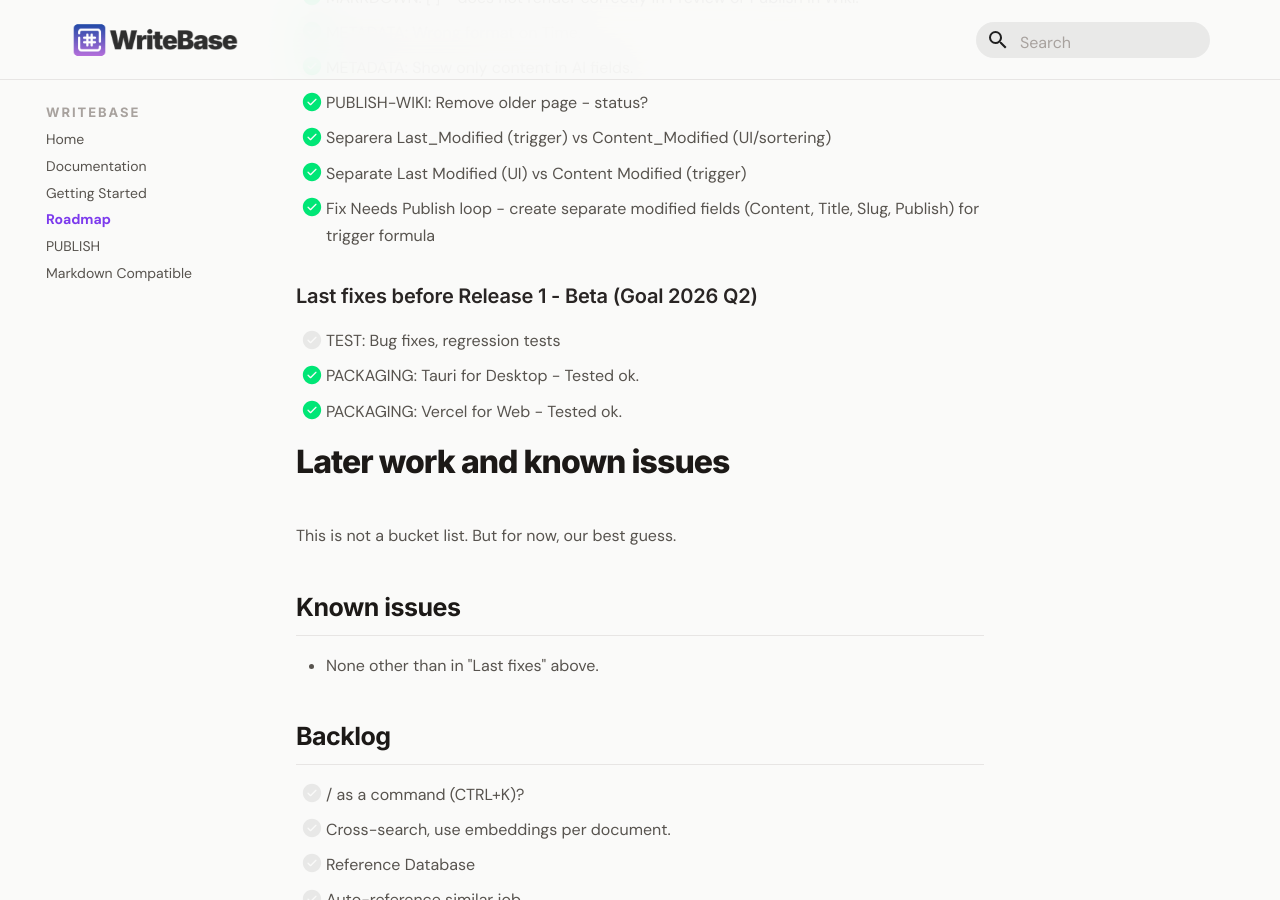
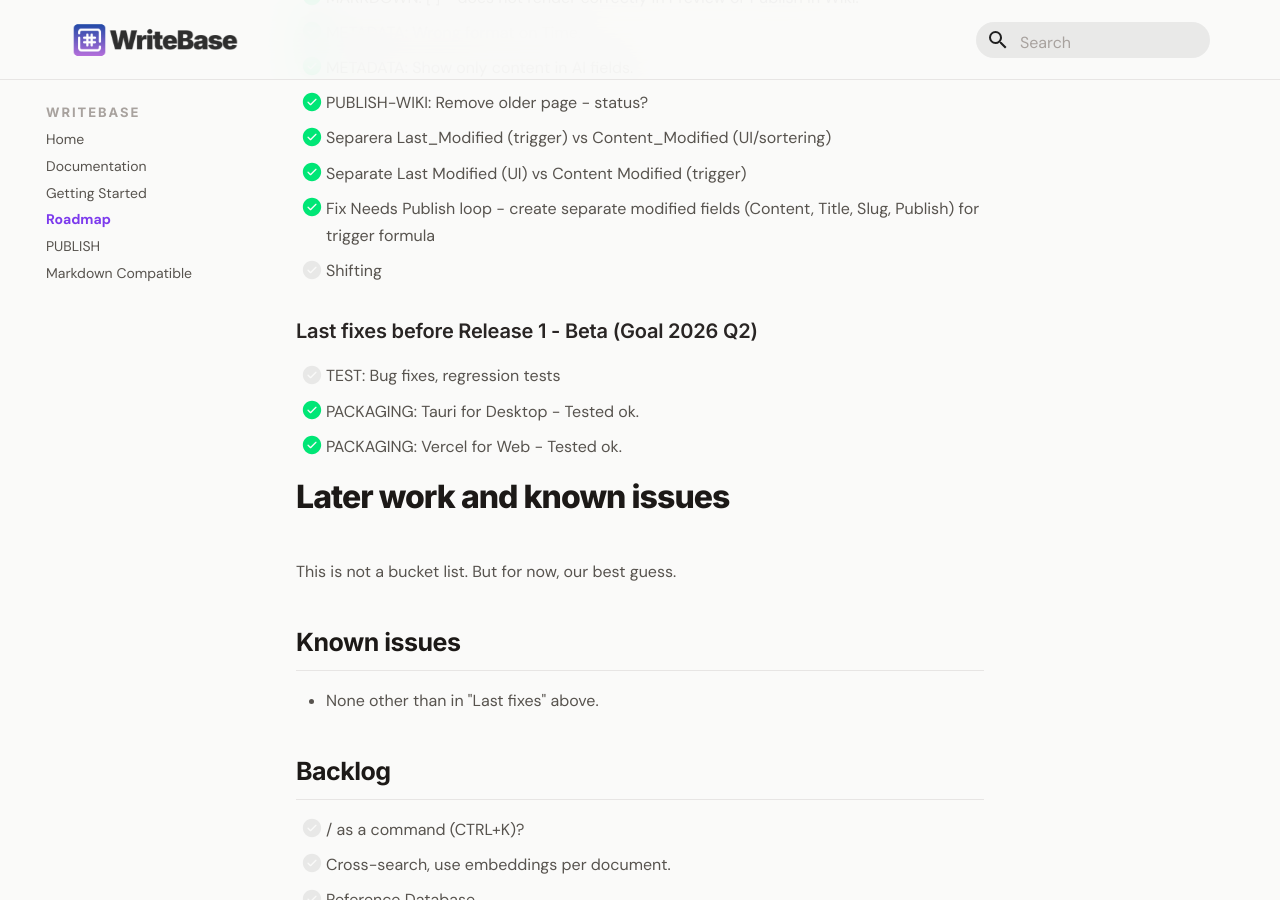
Before and after one commit to larssonhthomas-afk/writebase-docs, an MkDocs documentation site: the page built from docs/009-roadmap.md, in a window 1280 px wide and 900 px high, scrolled down 1302 px. Built offline with MkDocs 1.6.1 and Material for MkDocs 9.7.7, drawn with Linux system fonts in a browser that asks for light colours; some web fonts are replaced.

Commit message:
Update 009-roadmap.md

```diff
--- a/docs/009-roadmap.md
+++ b/docs/009-roadmap.md
@@ -52,6 +52,7 @@ This Backlog has a priority 1-3.
 - [x] Separera Last_Modified (trigger) vs Content_Modified (UI/sortering)
 - [x] Separate Last Modified (UI) vs Content Modified (trigger)
 - [x] Fix Needs Publish loop - create separate modified fields (Content, Title, Slug, Publish) for trigger formula
+- [ ] Shifting
 
 ### Last fixes before Release 1 - Beta (Goal 2026 Q2)
 
```
